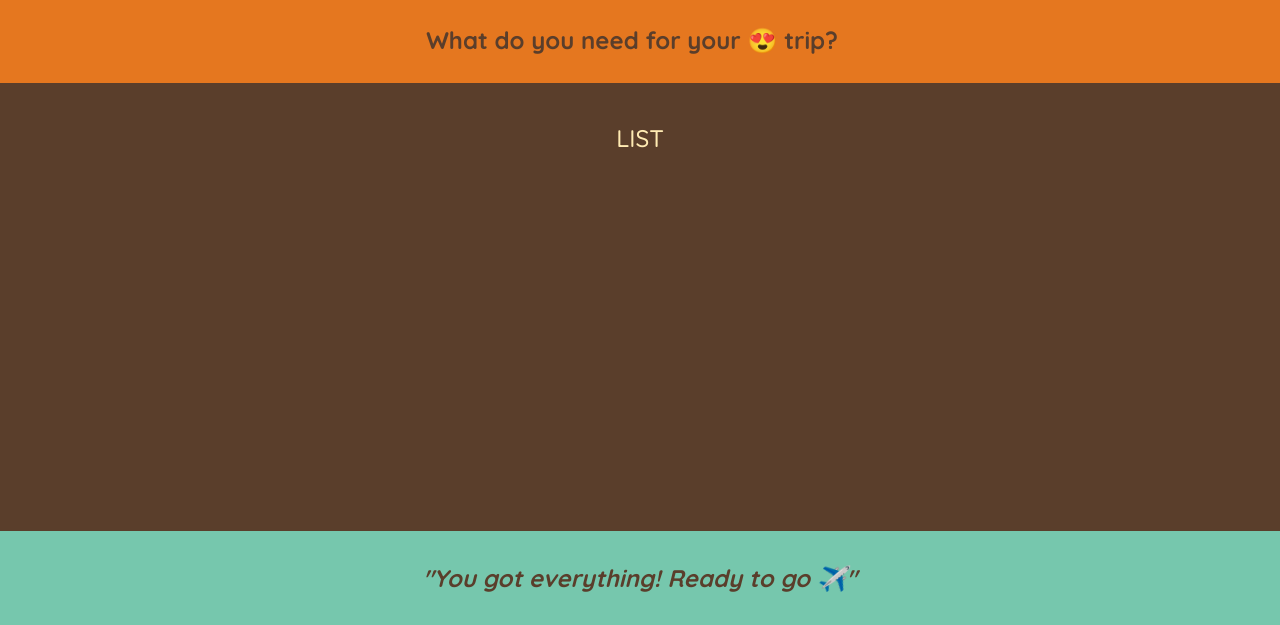
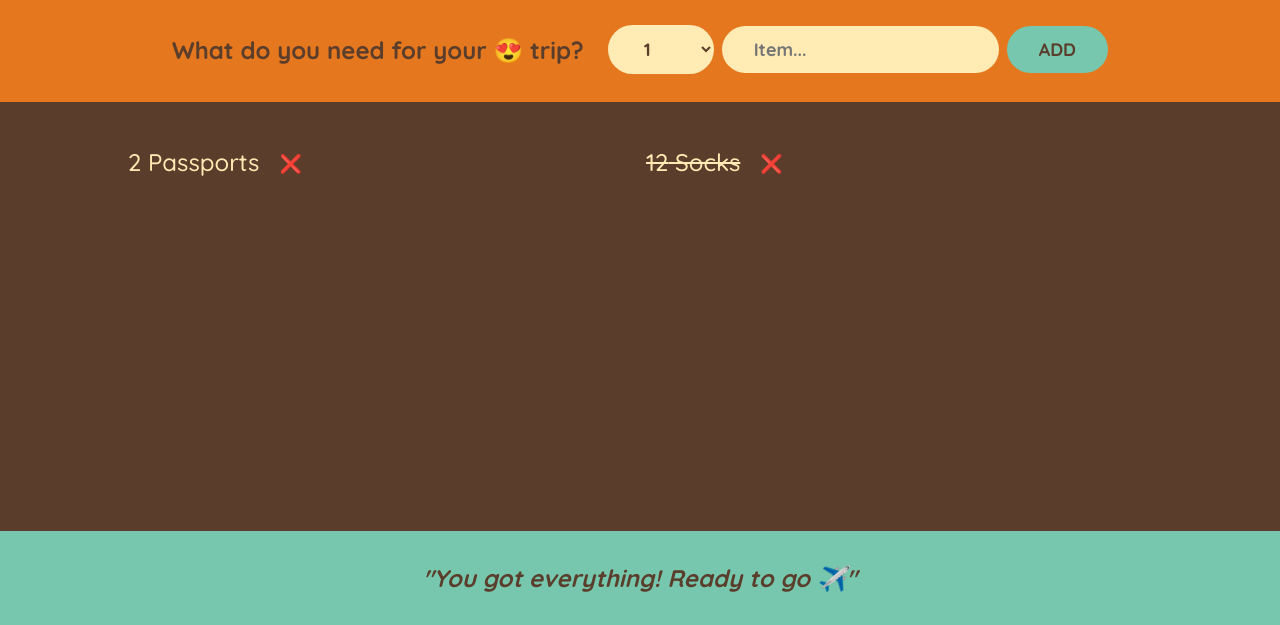
Before and after one commit to Khushipandey19/Travel-list, a React app: page / in a window 1280 px wide. Shown: the part 175-800 px from the top of the page. Built offline with nearby package versions, Linux system fonts and the light colour scheme.

Commit message:
added form component

```diff
--- a/src/components/App.js
+++ b/src/components/App.js
@@ -1,38 +1,87 @@
+import { useState } from "react";
+
+const initialItems = [
+  { id: 1, description: "Passports", quantity: 2, packed: false },
+  { id: 2, description: "Socks", quantity: 12, packed: true },
+];
+
 export default function App() {
-  return(
+  return (
     <div className="app">
-      <Logo/>
-      <Form/>
-      <PackingList/>
-      <Stats/>
+      <Logo />
+      <Form />
+      <PackingList />
+      <Stats />
     </div>
-  )
-
+  );
 }
 
 function Logo() {
   return <h1>🏝️ Far Away 🧳</h1>;
 }
 function Form() {
+  const [description, setDescription] = useState("");
+  const [quantity, setQuantity] = useState("");
+  function handleSubmit(e) {
+    e.preventDefault();
+    // console.log(e);
+    if (!description) return;
+    const newItem = { description, quantity, packed: false, id: Date.now() };
+    console.log(newItem);
+    setDescription("");
+    setQuantity(1);
+  }
+
   return (
-    <form className="add-form">
+    <form className="add-form" onSubmit={handleSubmit}>
       <h3>What do you need for your 😍 trip?</h3>
+      <select
+        value={quantity}
+        onChange={(e) => setQuantity(Number(e.target.value))}
+      >
+        {Array.from({ length: 20 }, (_, i) => i + 1).map((num) => (
+          <option value={num} key={num}>
+            {num}
+          </option>
+        ))}
+      </select>
+      <input
+        type="text"
+        placeholder="Item..."
+        value={description}
+        onChange={(e) => setDescription(e.target.value)}
+      />
+      <button>Add</button>
+    </form>
+  );
+}
 
-    </form>
-  )
-}
 function PackingList() {
   return (
-    <div className="list">LIST</div>
-  )
+    <div className="list">
+      <ul>
+        {initialItems.map((item) => (
+          <Item item={item} key={item} />
+        ))}
+      </ul>
+    </div>
+  );
+}
+
+function Item({ item }) {
+  return (
+    <li>
+      <span style={item.packed ? { textDecoration: "line-through" } : {}}>
+        {item.quantity} {item.description}
+      </span>
+      <button>❌</button>
+    </li>
+  );
 }
 function Stats() {
   return (
     <footer className="stats">
-      <em>
-        "You got everything! Ready to go ✈️"
-      </em>
+      <em>"You got everything! Ready to go ✈️"</em>
     </footer>
   );
-
 }
--- a/src/index.css
+++ b/src/index.css
@@ -94,7 +94,7 @@ input {
 .list ul {
   list-style: none;
   width: 80%;
-  overflow: scroll;
+  /* overflow: scroll; */
 
   display: grid;
   grid-template-columns: repeat(auto-fit, minmax(250px, 1fr));
```
